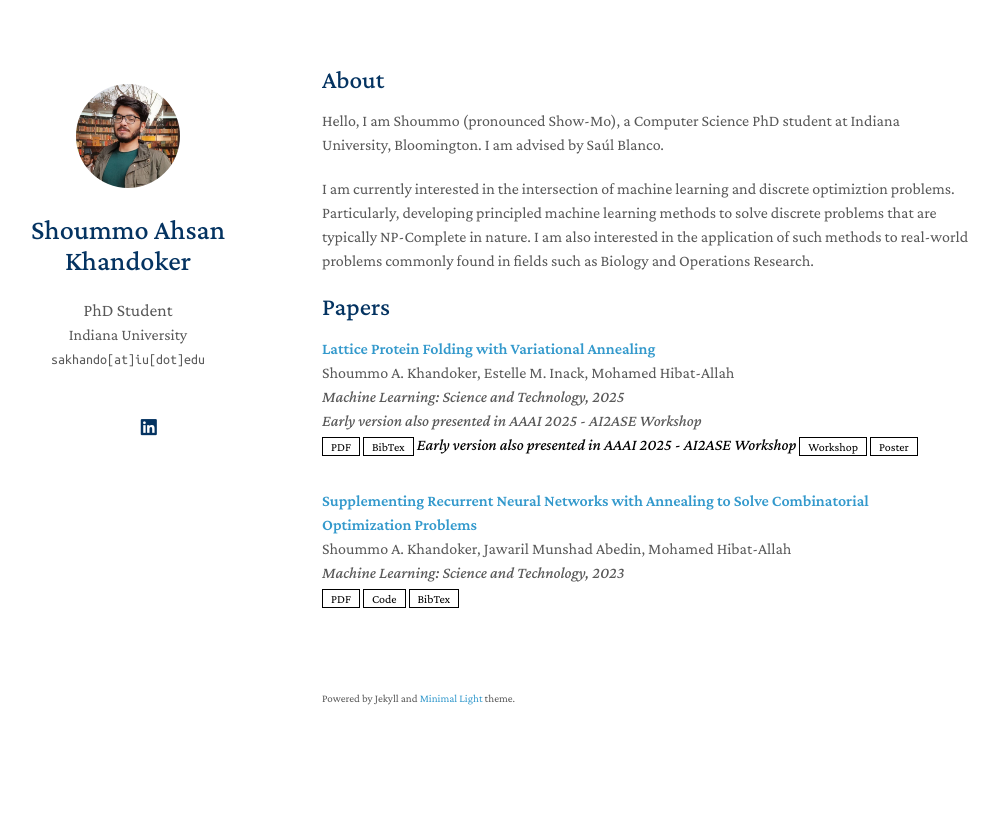
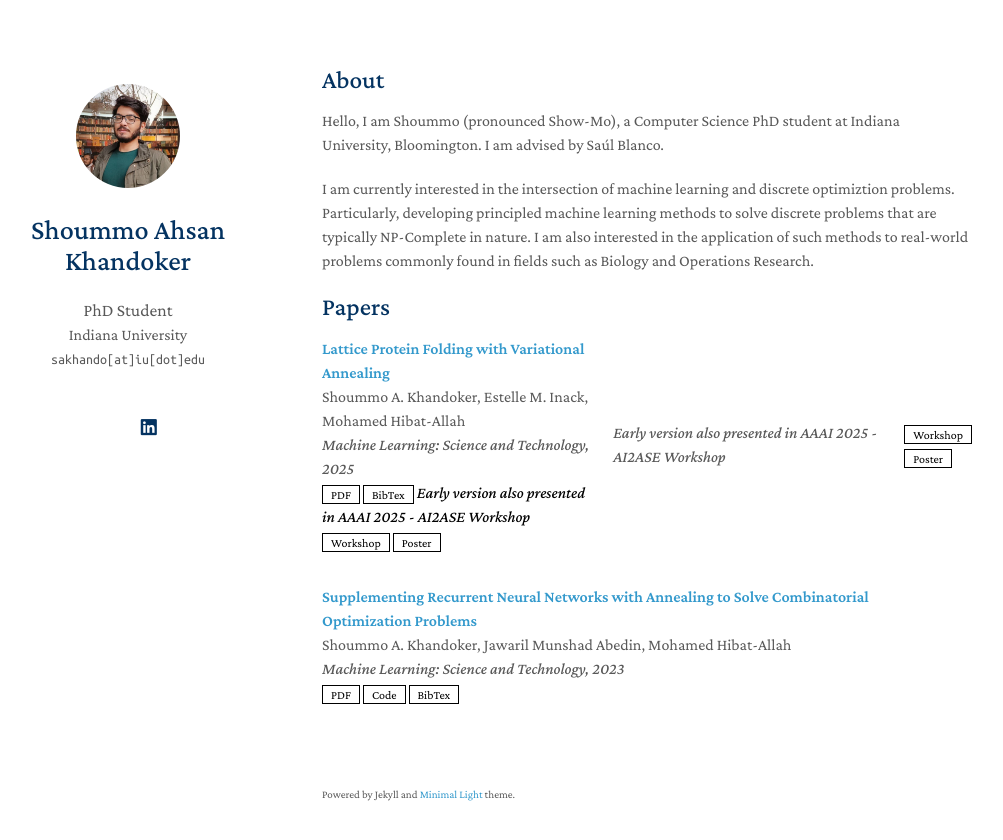
Before and after one commit to shoummoak/shoummoak.github.io, a Jekyll site: the page built from index.md, in a window 1280 px wide. Shown: the top 840 px of the page, without its empty margins (148-1151 px from the left). Built offline with Jekyll 4.4.1, drawn with Linux system fonts in a browser that asks for light colours; a style sheet for code colours, icons or effects is not loaded; our own code applies the rules of GitHub Pages for plain Markdown files.

Commit message:
Update publications.md
more testing

```diff
--- a/_includes/publications.md
+++ b/_includes/publications.md
@@ -19,9 +19,6 @@
       <div class="title"><a href="{{ link.title_ref }}" target="_blank">{{ link.title }}</a></div>
       <div class="author">{{ link.authors }}</div>
       <div class="periodical"><em>{{ link.conference }}</em></div>
-      {% if link.notes %}
-      <div class="periodical"><em>{{ link.notes }}</em></div>
-      {% endif %}
     <div class="links">
       {% if link.pdf %}
       <a href="{{ link.pdf }}" class="btn btn-sm z-depth-0" role="button" target="_blank" style="font-size:12px;">PDF</a>
@@ -46,6 +43,20 @@
       {% endif %}
     </div>
   </div>
+  <!--   if workshop -->
+  {% if link.notes %}
+  <div class="col-sm-9" style="position: relative;padding-right: 15px;padding-left: 0px;">
+    <div class="periodical"><em>{{ link.notes }}</em></div>
+  </div>
+  <div class="links">
+      {% if link.workshop %}
+      <a href="{{ link.workshop }}" class="btn btn-sm z-depth-0" role="button" target="_blank" style="font-size:12px;">Workshop</a>
+      {% endif %}
+      {% if link.poster %}
+      <a href="{{ link.poster }}" class="btn btn-sm z-depth-0" role="button" target="_blank" style="font-size:12px;">Poster</a>
+      {% endif %}
+  </div>
+  {% endif %}
 
 </div>
 </li>
```
